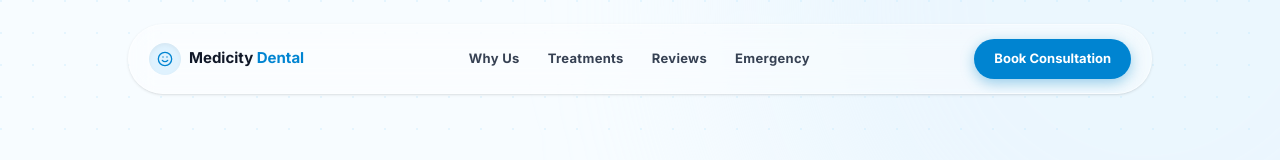
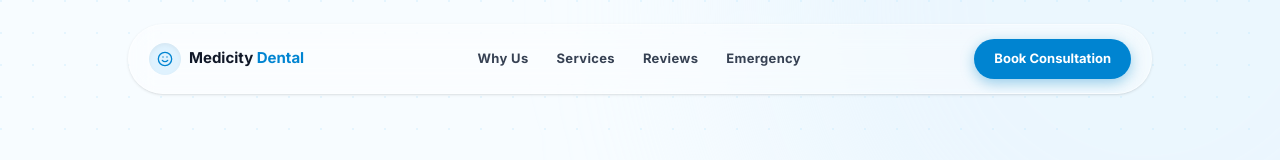
Before and after one commit to ShadySubh/mmdc, a Next.js app: page / in a window 1280 px wide. Shown: the top 160 px of the page. Built offline with nearby package versions, Linux system fonts and the light colour scheme.

Commit message:
Fix hydration error caused by div inside p tag

```diff
--- a/app/page.tsx
+++ b/app/page.tsx
@@ -74,7 +74,7 @@ function Navbar() {
 
   const links = [
     { label: "Why Us", href: "#differentiation" },
-    { label: "Treatments", href: "#services" },
+    { label: "Services", href: "/services" },
     { label: "Reviews", href: "#reviews" },
     { label: "Emergency", href: "#emergency" },
   ];
@@ -566,7 +566,7 @@ function Contact() {
             </a>
           </div>
 
-          <p className="text-center font-bold text-sky-200 mb-8 flex flex-col sm:flex-row items-center justify-center gap-2 text-[15px]">
+          <div className="text-center font-bold text-sky-200 mb-8 flex flex-col sm:flex-row items-center justify-center gap-2 text-[15px]">
             <div className="flex items-center gap-1">
               <Star className="w-4 h-4 fill-amber-400 text-amber-400" />
               <Star className="w-4 h-4 fill-amber-400 text-amber-400" />
@@ -575,7 +575,7 @@ function Contact() {
               <Star className="w-4 h-4 fill-amber-400 text-amber-400" />
             </div>
             Rated 4.8 by 1,655+ patients
-          </p>
+          </div>
 
           <div className="flex flex-col md:flex-row items-center justify-center gap-4 sm:gap-8 text-sky-100/80 text-[14px] bg-black/20 rounded-2xl p-5 md:p-6 w-full mx-auto border border-white/5">
             <a href={`tel:${PHONE_NUMBER}`} className="flex items-center gap-2 hover:text-white transition-colors active:scale-[0.98]">
```
